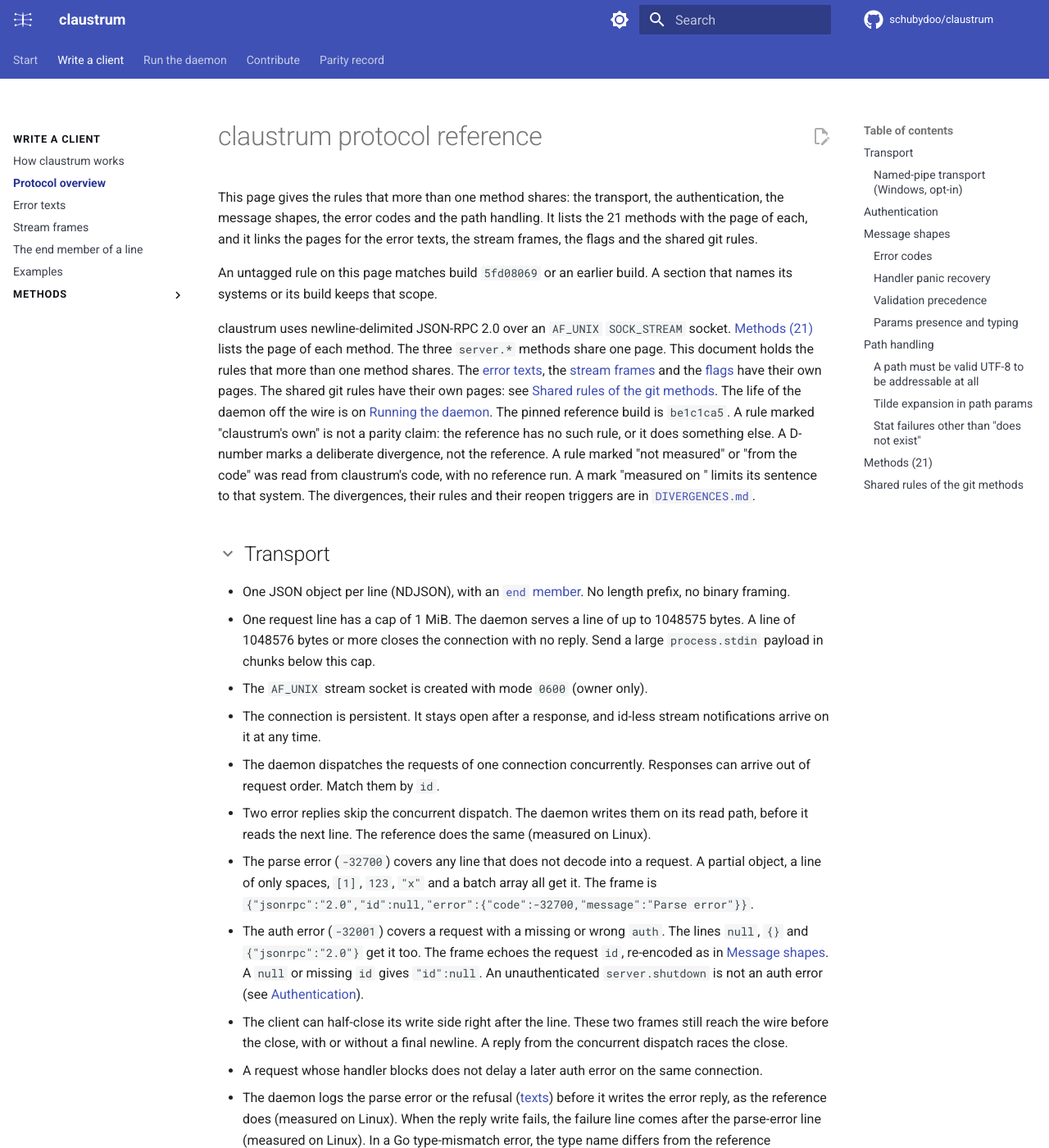
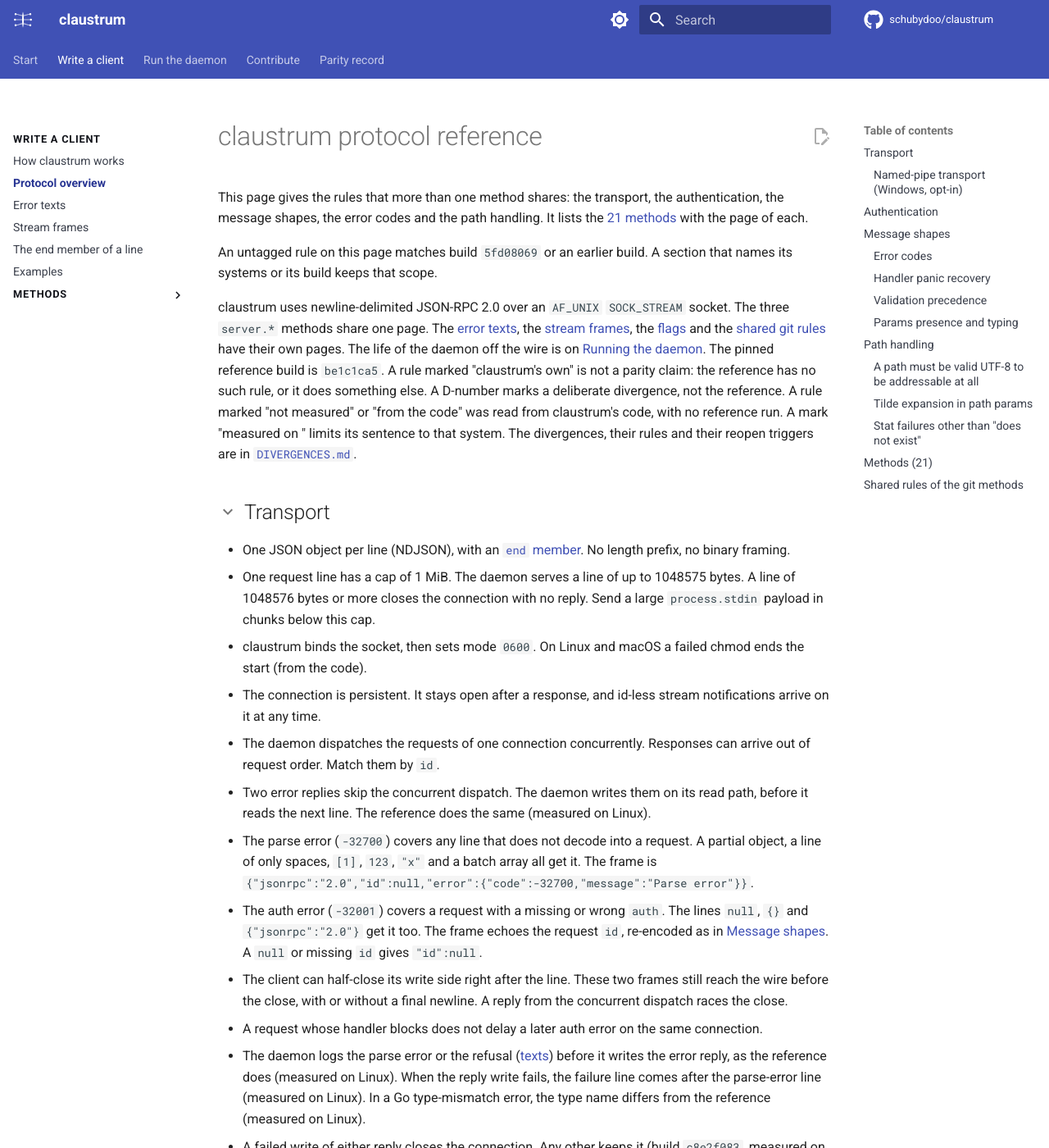
Before and after one commit to schubydoo/claustrum, an MkDocs documentation site: the page built from docs/PROTOCOL.md, in a window 1280 px wide and 1400 px high. Shown: the whole window at 82% size. Built offline with MkDocs 1.6.1 and Material for MkDocs 9.7.7, drawn with Linux system fonts in a browser that asks for light colours; comment, search, counter and statistics services are not loaded; some of the changed text lies outside the part shown.

Commit message:
docs: say which error codes a client can retry, and point to the socket mode
Add a "send again" column to the error codes table of PROTOCOL.md, read
from claustrum's code. Point from DAEMON.md Token persistence to the
socket mode in Transport. Say that claustrum binds the socket and then
sets mode 0600, from the code. Cut text that repeats another page to stay
inside the word limits.

Co-Authored-By: Claude Opus 5.5 <noreply@anthropic.com>

```diff
--- a/docs/PROTOCOL.md
+++ b/docs/PROTOCOL.md
@@ -1,15 +1,13 @@
 # claustrum protocol reference
 
-This page gives the rules that more than one method shares: the transport, the authentication, the message shapes, the error codes and the path handling. It lists the 21 methods with the page of each, and it links the pages for the error texts, the stream frames, the flags and the shared git rules.
+This page gives the rules that more than one method shares: the transport, the authentication, the message shapes, the error codes and the path handling. It lists the [21 methods](#methods-21) with the page of each.
 
 An untagged rule on this page matches build `5fd08069` or an earlier build. A section that names its systems or its build keeps that scope.
 
 claustrum uses newline-delimited JSON-RPC 2.0 over an `AF_UNIX`
-`SOCK_STREAM` socket. [Methods (21)](#methods-21) lists the page of each method.
-The three `server.*` methods share one page. This
-document holds the rules that more than one method shares. The [error texts](protocol/errors.md),
-the [stream frames](protocol/streams.md) and the [flags](protocol/flags.md) have their own pages. The shared
-git rules have their own pages: see [Shared rules of the git methods](#shared-rules-of-the-git-methods). The life
+`SOCK_STREAM` socket. The three `server.*` methods share one page. The [error texts](protocol/errors.md),
+the [stream frames](protocol/streams.md), the [flags](protocol/flags.md) and the
+[shared git rules](#shared-rules-of-the-git-methods) have their own pages. The life
 of the daemon off the wire is on [Running the daemon](DAEMON.md). The pinned
 reference build is `be1c1ca5`.
 A rule marked "claustrum's own" is not a parity claim: the reference has
@@ -25,7 +23,7 @@ their reopen triggers are in [`DIVERGENCES.md`](DIVERGENCES.md).
 - One request line has a cap of 1 MiB. The daemon serves a line of up to 1048575
   bytes. A line of 1048576 bytes or more closes the connection with no reply.
   Send a large `process.stdin` payload in chunks below this cap.
-- The `AF_UNIX` stream socket is created with mode `0600` (owner only).
+- claustrum binds the socket, then sets mode `0600`. On Linux and macOS a failed chmod ends the start (from the code).
 - The connection is persistent. It stays open after a response, and id-less
   stream notifications arrive on it at any time.
 - The daemon dispatches the requests of one connection concurrently. Responses
@@ -40,9 +38,7 @@ their reopen triggers are in [`DIVERGENCES.md`](DIVERGENCES.md).
   - The auth error (`-32001`) covers a request with a missing or wrong `auth`.
     The lines `null`, `{}` and `{"jsonrpc":"2.0"}` get it too. The frame echoes
     the request `id`, re-encoded as in [Message shapes](#message-shapes). A
-    `null` or missing `id` gives `"id":null`. An unauthenticated
-    `server.shutdown` is not an auth error (see
-    [Authentication](#authentication)).
+    `null` or missing `id` gives `"id":null`.
   - The client can half-close its write side right after the line. These two
     frames still reach the wire before the close, with or without a final
     newline. A reply from the concurrent dispatch races the close.
@@ -116,10 +112,9 @@ SSH command, with no `CLAUDE_RPC_TOKEN` in its environment
 ([driver claim](ARCHITECTURE.md#driver-claims-and-their-provenance)). The
 exemption covers auth only ([Validation precedence](#validation-precedence)).
 
-The server's expected token comes from `-token-file` or from `-token-fd`. With
-`-token-file` the daemon reads the file once at startup and then unlinks it. With
-`-token-fd` the daemon reads the token from an open descriptor and forwards it to
-the detached child over a pipe. That handoff never touches disk.
+The server's expected token comes from `-token-file` or from `-token-fd`
+([token source](protocol/flags.md#the-token-source)). With `-token-file` the daemon
+reads the file once at startup and then unlinks it.
 
 No claustrum mode reads `CLAUDE_RPC_TOKEN`: not `-serve`, not `-bridge` and not
 `-stop`. `-bridge` is a relay and adds no auth. The client that speaks through it
@@ -127,9 +122,6 @@ sends `"auth"` itself, from the [`daemon.token`](DAEMON.md#token-persistence-dae
 from its launcher. claustrum unsets the variable before it daemonizes, and it strips the
 variable from every spawned child. So a token never reaches a child through the
 environment.
-
-The files beside the socket and the rest of the daemon's life off the wire are on
-[Running the daemon](DAEMON.md).
 
 ## Message shapes
 
@@ -157,19 +149,21 @@ under [Stream notifications](protocol/streams.md#stream-notifications), is the w
 
 ### Error codes
 
-| code | meaning |
-|---|---|
-| `-32700` | parse error, a malformed JSON line (response `id` is `null`) |
-| `-32600` | `Invalid JSON-RPC version`, meaning `jsonrpc` is absent or not `"2.0"` |
-| `-32601` | `Invalid method format: <m>` (method has no `.`), `Unknown namespace: <ns>` (well-formed but unknown namespace), or `Unknown method: <ns>.<m>` (known namespace, unknown method) |
-| `-32602` | invalid params (see per-method messages) |
-| `-32603` | internal error, for example `open <path>: no such file or directory`. A recovered handler panic also gives this code, with `recovered panic: <v>` |
-| `-32002` | a full stdin queue, from `process.stdin` (see [Errors](protocol/process-stdin.md#errors)) |
-| `-32003` | an `offset` past the applied bytes, from `process.stdin` (see [Errors](protocol/process-stdin.md#errors)) |
-| `-32004` | a refused `launcher`, from `process.spawn` (see [The managed launcher](protocol/process-spawn.md#the-managed-launcher)) |
-| `-32005` | a launcher that does not start, from `process.spawn` (see [Errors](protocol/process-spawn.md#errors)) |
-| `-32006` | `Refused: this server could not confirm that the caller is in its own namespaces`, on Linux with `CLAUDE_SSH_PEER_CHECK=1` (see [A refused caller](protocol/server.md#a-refused-caller-linux)) |
-| `-32001` | `Unauthorized: invalid or missing auth token` |
+| code | meaning | send again |
+|---|---|---|
+| `-32700` | parse error, a malformed JSON line (response `id` is `null`) | no |
+| `-32600` | `Invalid JSON-RPC version`, meaning `jsonrpc` is absent or not `"2.0"` | no |
+| `-32601` | `Invalid method format: <m>` (method has no `.`), `Unknown namespace: <ns>` (well-formed but unknown namespace), or `Unknown method: <ns>.<m>` (known namespace, unknown method) | no |
+| `-32602` | invalid params (see per-method messages) | no for a fault in the request. A process or `files.read` refusal can pass after that state changes |
+| `-32603` | internal error, for example `open <path>: no such file or directory`. A recovered handler panic also gives this code, with `recovered panic: <v>` | depends on the text, see [error texts](protocol/errors.md) |
+| `-32002` | a full stdin queue, from `process.stdin` (see [Errors](protocol/process-stdin.md#errors)) | later, while the child reads its input |
+| `-32003` | an `offset` past the applied bytes, from `process.stdin` (see [Errors](protocol/process-stdin.md#errors)) | yes, from `applied` |
+| `-32004` | a refused `launcher`, from `process.spawn` (see [The managed launcher](protocol/process-spawn.md#the-managed-launcher)) | after its reason changes, never on Windows |
+| `-32005` | a launcher that does not start, from `process.spawn` (see [Errors](protocol/process-spawn.md#errors)) | depends on the reason |
+| `-32006` | `Refused: this server could not confirm that the caller is in its own namespaces`, on Linux with `CLAUDE_SSH_PEER_CHECK=1` (see [A refused caller](protocol/server.md#a-refused-caller-linux)) | no, the connection closes |
+| `-32001` | `Unauthorized: invalid or missing auth token` | not with the same token |
+
+The column *send again* is claustrum's own advice, read from its code.
 
 
 ### Handler panic recovery
```
Also changed, not shown: SECURITY.md (+2 -2 lines), docs/DAEMON.md (+1 -1 lines).
